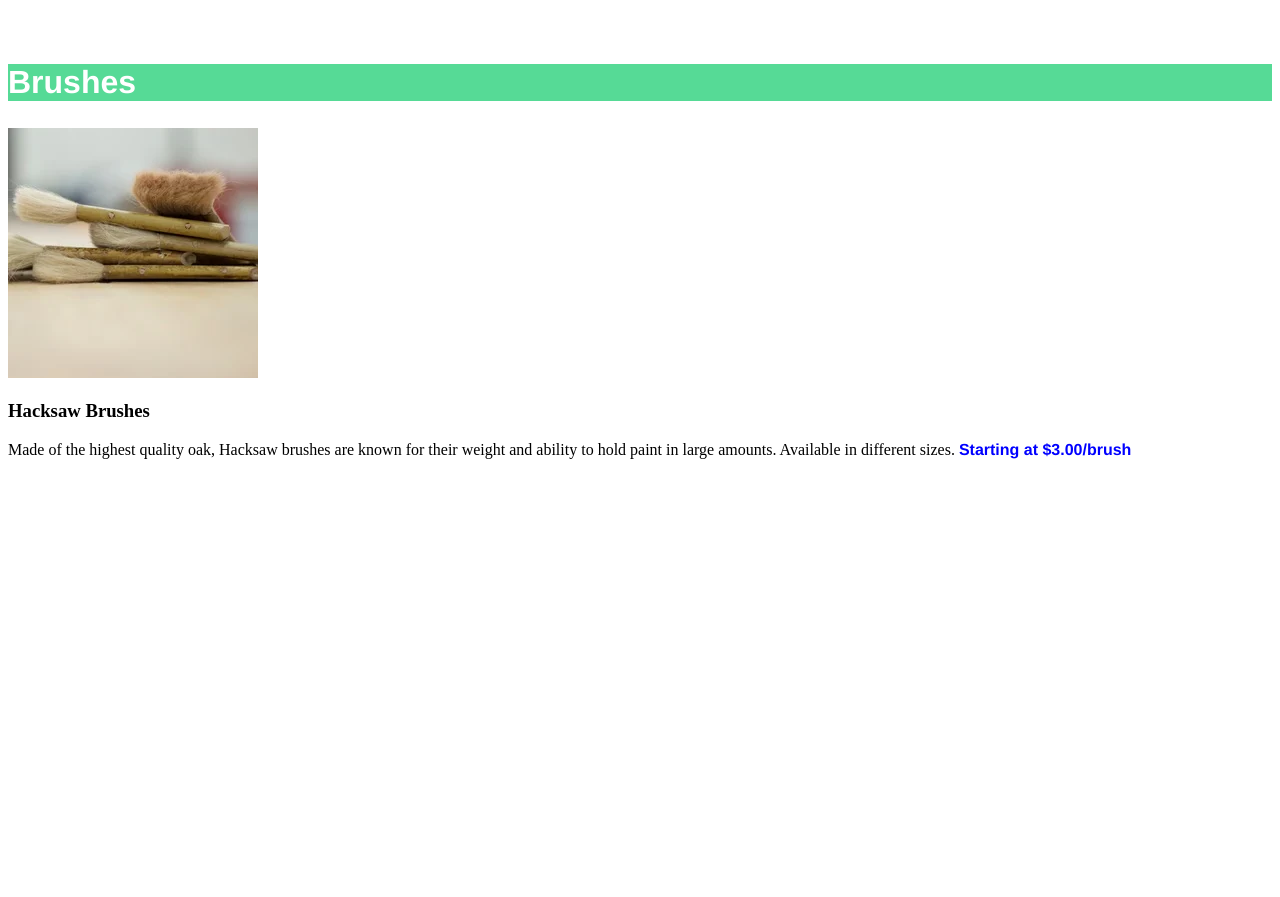
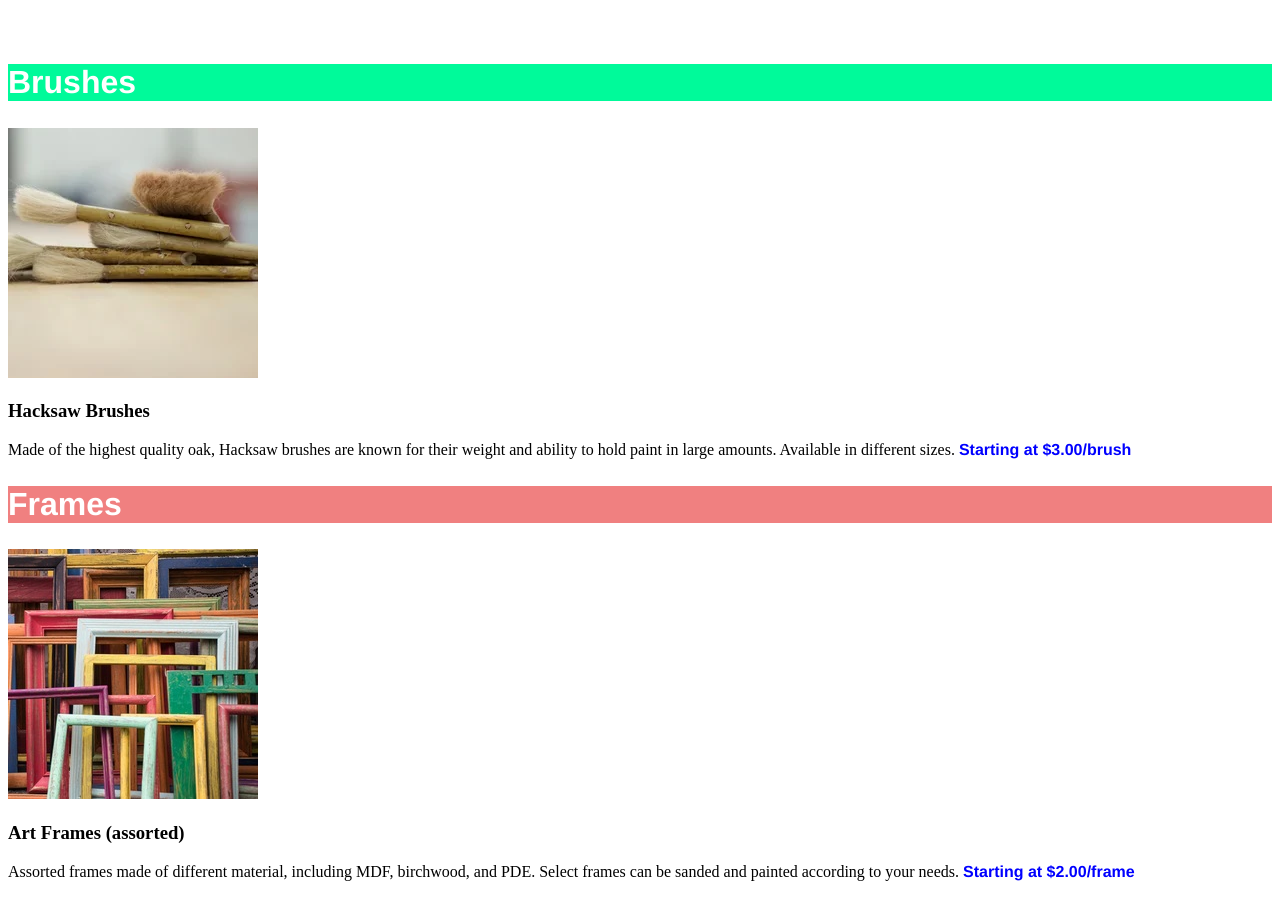
Before and after one commit to jhuber1155/CCDasmotos, a plain HTML site: page index.html in a window 1280 px wide. Shown: the part 185-1082 px from the top of the page. Before the commit the page ends 800 px from the top, so only its background shows below. Drawn offline with Linux system fonts and the light colour scheme.

Commit message:
Added Frames section and color corrected the brushes section

```diff
--- a/assets/style.css
+++ b/assets/style.css
@@ -9,10 +9,17 @@ h1{
     text-align: center;
 }
 
-#brushes{
+h2{
     font-family: Helvetica, sans-serif;
     font-size: 32px;
     font-weight: bold;
     color: white;
-    background-color: rgb(86, 218, 150);
 }
+
+#brushes{
+    background-color: mediumspringgreen;
+}
+
+#frames{
+    background-color: lightcoral;
+}
--- a/index.html
+++ b/index.html
@@ -15,5 +15,11 @@
         <h3>Hacksaw Brushes</h3>
             <p>Made of the highest quality oak, Hacksaw brushes are known for their weight and ability to hold paint in large amounts. Available in different sizes. <span style="font-family: Helvetica, sans-serif; font-weight: bold; color: blue;">Starting at $3.00/brush</span></p>
 
+    <h2 id="frames">Frames</h2>
+        <img src="./assets/images/frames.jpeg" />
+
+        <h3>Art Frames (assorted)</h3>
+            <p>Assorted frames made of different material, including MDF, birchwood, and PDE. Select frames can be sanded and painted according to your needs. <span style="font-family: Helvetica, sans-serif; font-weight: bold; color: blue;">Starting at $2.00/frame</span></p>
+
 </body>
 </html>
```
